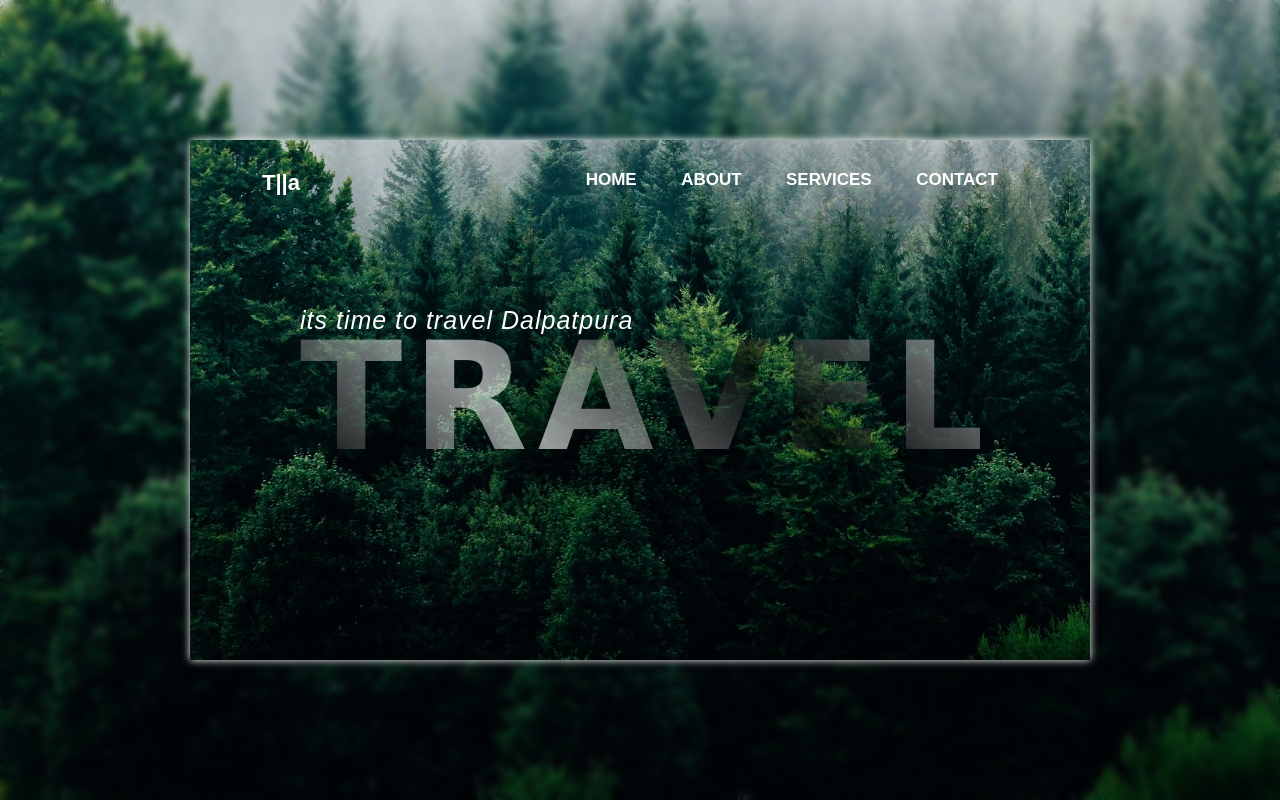
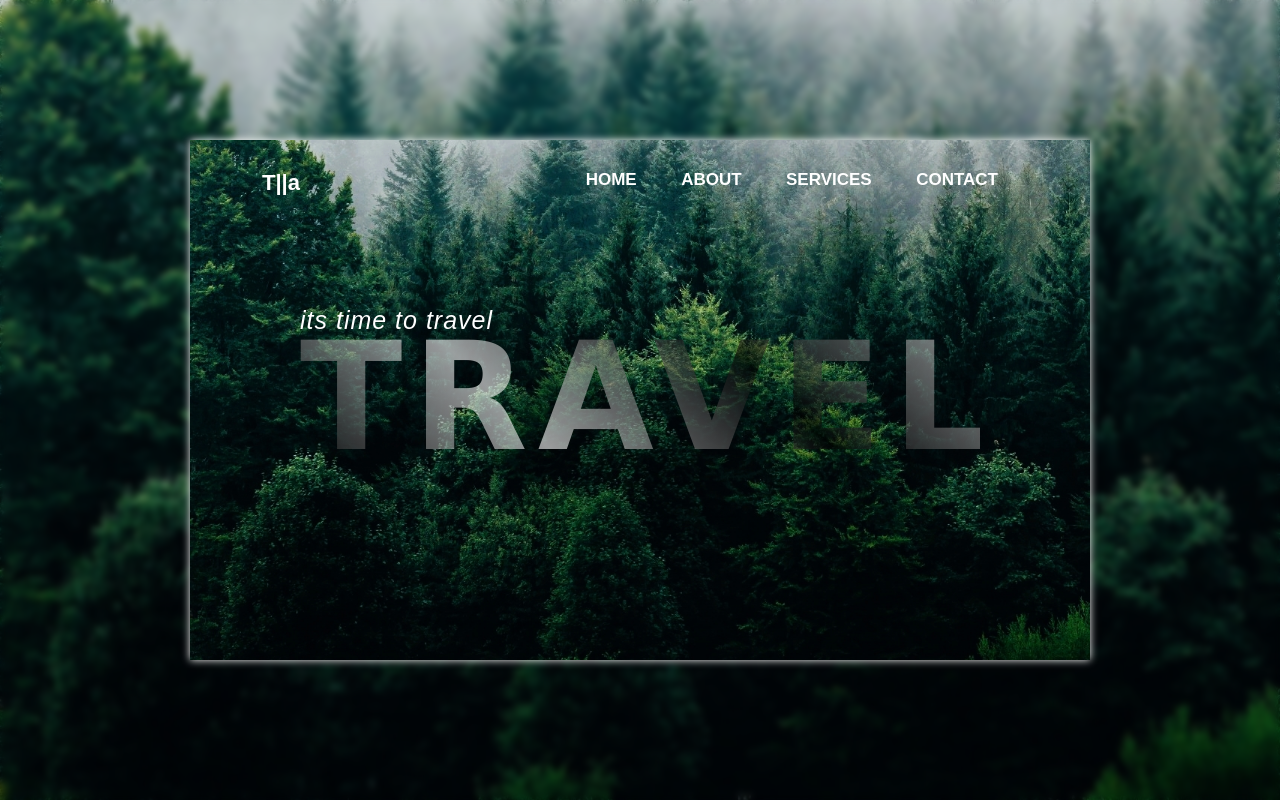
Before and after one commit to Sumit-Kumar147/practiceproject, a plain HTML site: page travel.html in a window 1280 px wide. Drawn offline with Linux system fonts and the light colour scheme.

Commit message:
Just for learning

```diff
--- a/travel.html
+++ b/travel.html
@@ -18,7 +18,7 @@
             </ul>
         </nav>
         <div>
-            <h3>its time to travel Dalpatpura</h3>
+            <h3>its time to travel </h3>
 
             <h1>TRAVEL</h1>
 
```
